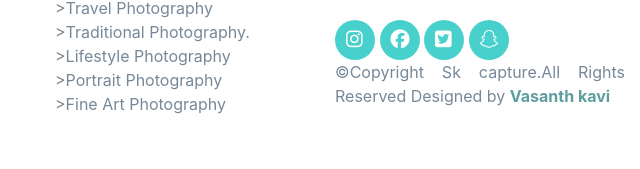
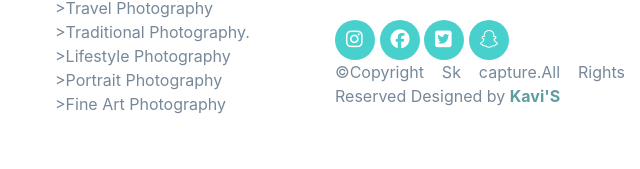
Before and after one commit to vasanth-kavi/skavi_capture_initial-design, a plain HTML site: page index.html in a window 1280 px wide. Shown: the part 4335-4504 px from the top of the page, 640-1280 px from the left. Drawn offline with nearby package versions, Linux system fonts and the light colour scheme.

Commit message:
Update index.html

```diff
--- a/index.html
+++ b/index.html
@@ -339,7 +339,7 @@
           <a href="#"class="con-ion-aref"><i class="fa-brands fa-square-twitter"></i></a>
           <a href="#"class="con-ion-aref"><i class="fa-brands fa-snapchat"></i></a>
         </div>
-        <p class="text-p">©Copyright Sk capture.All Rights Reserved Designed by <span class="span">Vasanth kavi</span>
+        <p class="text-p">©Copyright Sk capture.All Rights Reserved Designed by <span class="span">Kavi'S</span>
         </p>
         </div>
 
```
